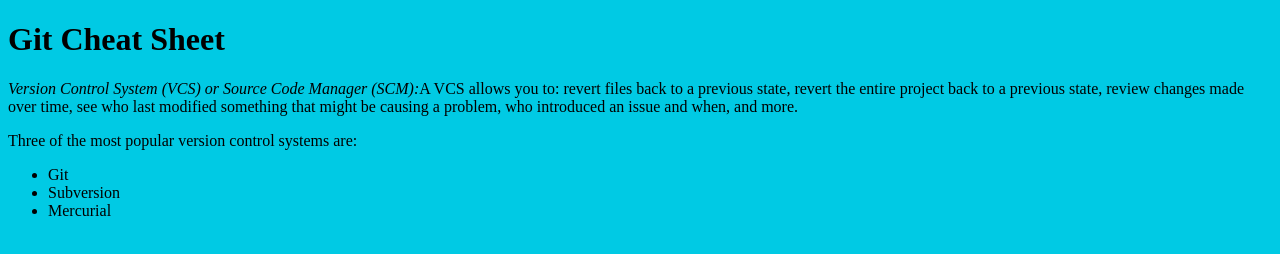
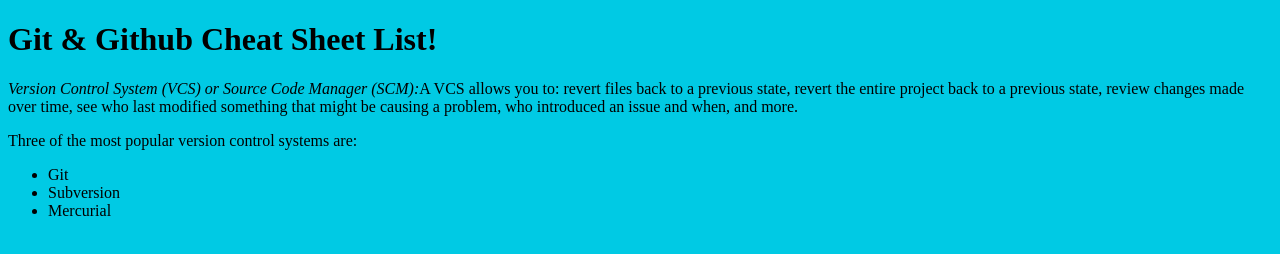
Before and after one commit to Elvira1986/Git-Cheat-Sheet-, a plain HTML site: page index.html in a window 1280 px wide. Drawn offline with Linux system fonts and the light colour scheme.

Commit message:
Improve site heading for SEO

```diff
--- a/index.html
+++ b/index.html
@@ -9,7 +9,7 @@
   </head>
   <body>
     <header>
-      <h1>Git Cheat Sheet</h1>
+      <h1>Git & Github Cheat Sheet List!</h1>
     </header>
     <main>
       <p>
```
